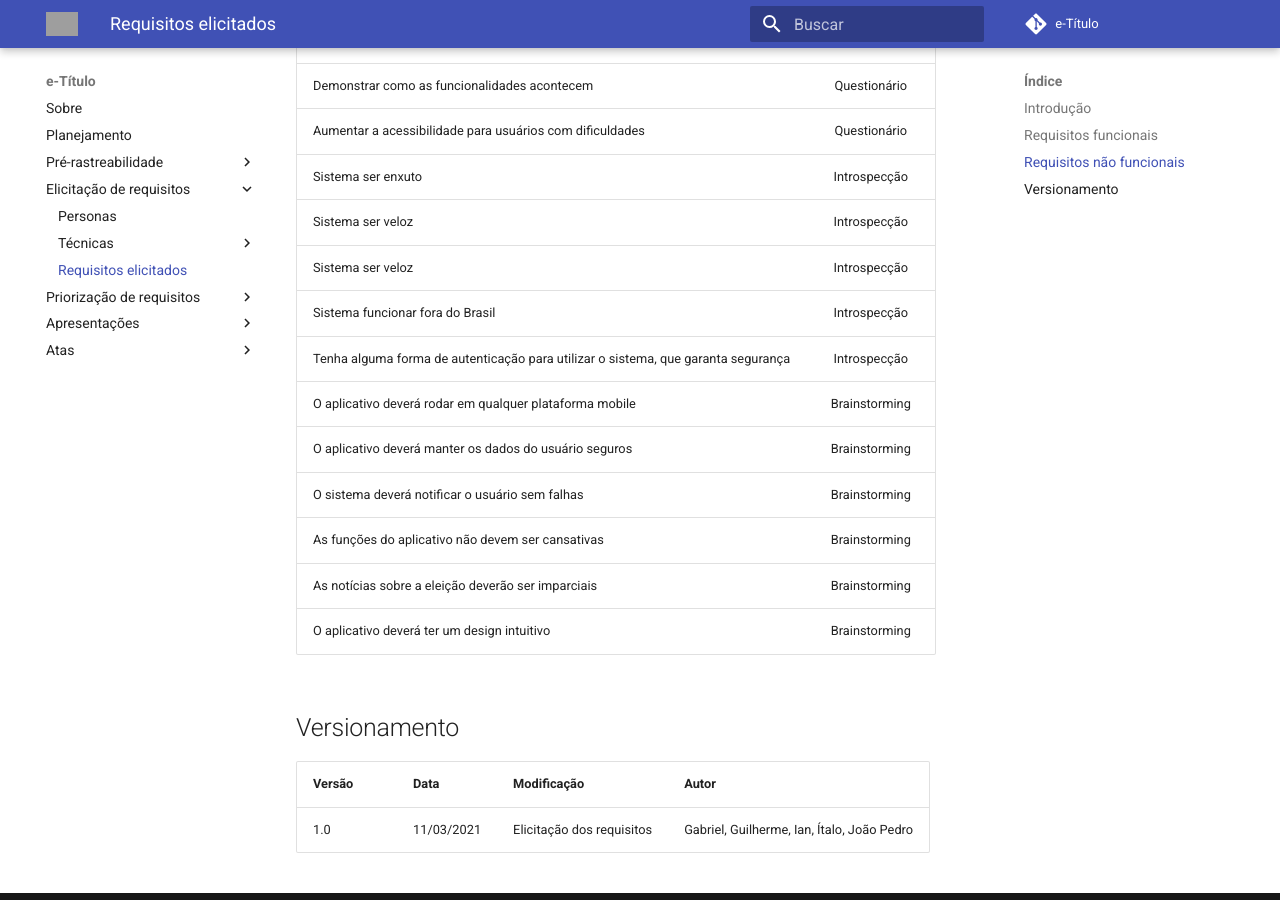
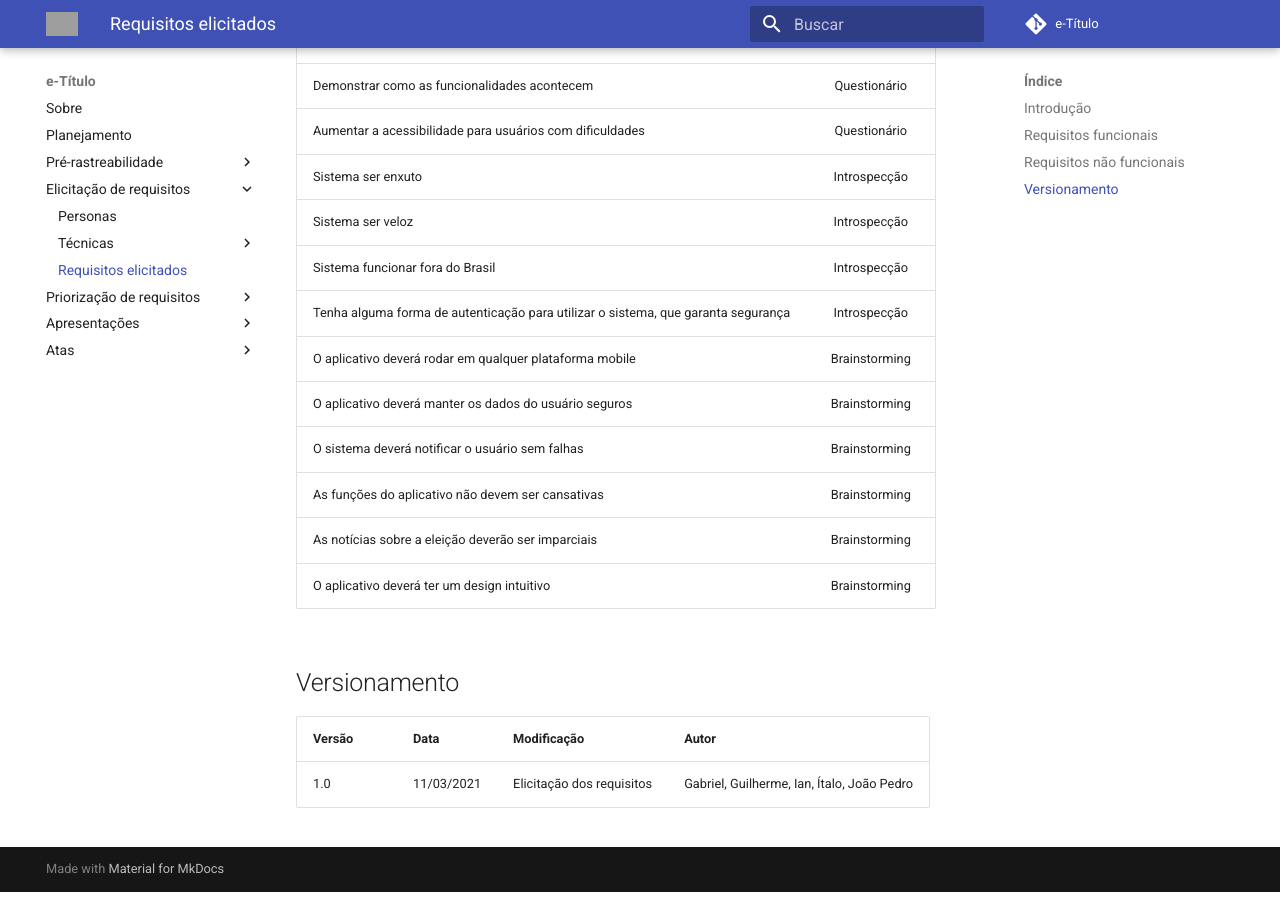
Before and after one commit to gabrielbpn/2020.2-e-Titulo, an MkDocs documentation site: the page built from docs/elicitacao/requisitos.md, in a window 1280 px wide and 900 px high, scrolled down 2100 px. Built offline with MkDocs 1.6.1 and Material for MkDocs 9.7.7, drawn with Linux system fonts in a browser that asks for light colours; comment, search, counter and statistics services are not loaded; grey boxes are pictures that could not be loaded.

Commit message:
Arrumando documetação de requisitos elicitados

```diff
--- a/docs/elicitacao/requisitos.md
+++ b/docs/elicitacao/requisitos.md
@@ -52,7 +52,6 @@ A partir das três técnicas que aplicamos no projeto: Brainstorming, Introspec
 | Aumentar a acessibilidade para usuários com dificuldades | Questionário |
 | Sistema ser enxuto | Introspecção |
 | Sistema ser veloz | Introspecção |
-| Sistema ser veloz | Introspecção|
 | Sistema funcionar fora do Brasil | Introspecção |
 | Tenha alguma forma de autenticação para utilizar o sistema, que garanta segurança | Introspecção |
 | O aplicativo deverá rodar em qualquer plataforma mobile | Brainstorming |
```
